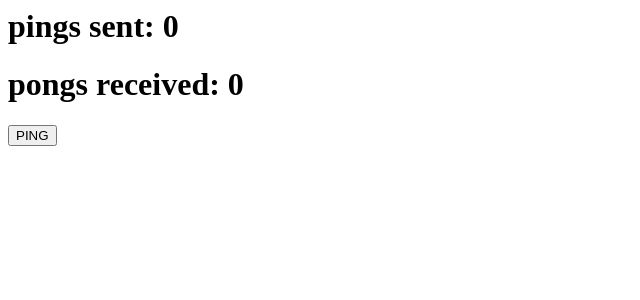
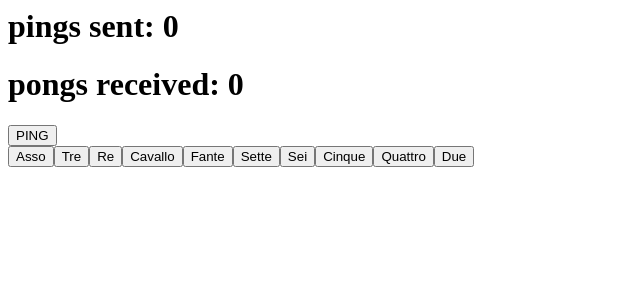
Before and after one commit to NizarNadif/Briscolone, a React app in the folder client/: page / in a window 1280 px wide. Shown: the top 300 px of the page, without its empty margins (0-640 px from the left). Built offline with nearby package versions, Linux system fonts and the light colour scheme.

Commit message:
pulsanti per la chiamata aggiunti

```diff
--- a/client/src/App.js
+++ b/client/src/App.js
@@ -1,4 +1,7 @@
 import React, { useReducer, useContext, useEffect } from "react";
+import { BarraChiamata } from "./componentiChiamata.js";
+import { verificaChiamata } from "./rules.js";
+import "./style.css";
 import {
 	ping,
 	pong,
@@ -8,8 +11,6 @@ import {
 	selezioneChiamata,
 	invia,
 } from "./api.js";
-import { verificaChiamata } from "./rules.js";
-import "./style.css";
 const AppContext = React.createContext(null);
 
 export function App() {
@@ -49,6 +50,7 @@ export function App() {
 				<DataWindow />
 				<PingButton />
 				<Selezione valore={-1} />
+				<BarraChiamata />
 			</AppContext.Provider>
 		</div>
 	);
--- a/client/src/api.js
+++ b/client/src/api.js
@@ -17,12 +17,6 @@ export function carteIniziali(callback) {
 	socket.on("carteIniziali", (carte) => callback(carte));
 }
 
-export function chiamata(chiamata) {
-	console.log("Arrivato " + chiamata);
-	console.log("chiamata");
-	socket.emit("chiamata", chiamata);
-}
-
 export function selezioneChiamata(callback) {
 	socket.on("selezione chiamata", (params) => {
 		console.log(params);
--- /dev/null
+++ b/client/src/componentiChiamata.js
@@ -0,0 +1,26 @@
+import React, { useReducer, useContext, useEffect } from "react";
+
+export function BarraChiamata() {
+	let ordine = [
+		"Asso",
+		"Tre",
+		"Re",
+		"Cavallo",
+		"Fante",
+		"Sette",
+		"Sei",
+		"Cinque",
+		"Quattro",
+		"Due",
+	];
+
+	let pulsantiJSX = ordine.map((nome) => {
+		return <PulsanteChiamata nome={nome} />;
+	});
+
+	return <div className="barra_chiamata">{pulsantiJSX}</div>;
+}
+
+function PulsanteChiamata(props) {
+	return <button>{props.nome}</button>;
+}
```
Also changed, not shown: 1 other file (tests, documents, lock files or other folders).
